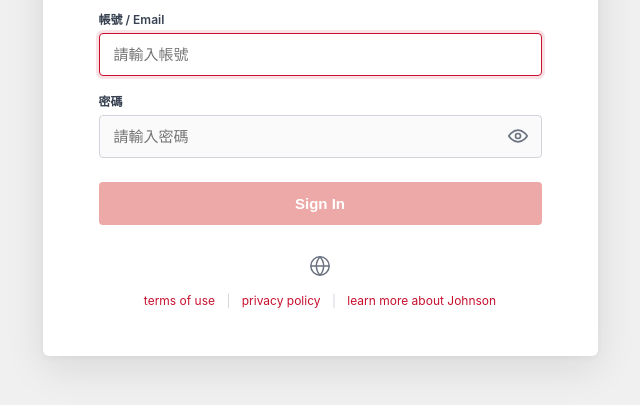
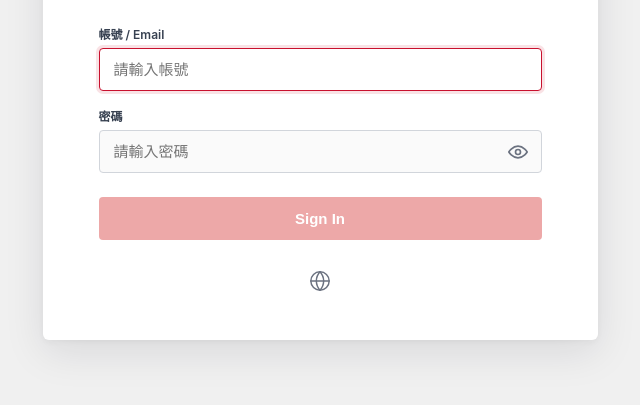
Before and after one commit to terry-ian/jht_news_ai, a website: page login.html in a window 1280 px wide. Shown: the part 355-760 px from the top of the page, without its empty margins (320-960 px from the left). Drawn offline with Linux system fonts and the light colour scheme.

Commit message:
Add files via upload

```diff
--- a/login.html
+++ b/login.html
@@ -91,13 +91,6 @@
           <path d="M12 2a15.3 15.3 0 0 1 4 10 15.3 15.3 0 0 1-4 10 15.3 15.3 0 0 1-4-10 15.3 15.3 0 0 1 4-10z"></path>
         </svg>
       </div>
-      <p class="login-footer-links">
-        <a href="" target="_blank" rel="noopener">terms of use</a>
-        <span class="sep">|</span>
-        <a href="" target="_blank" rel="noopener">privacy policy</a>
-        <span class="sep">|</span>
-        <a href="" target="_blank" rel="noopener">learn more about Johnson</a>
-      </p>
     </div>
   </main>
 
```
